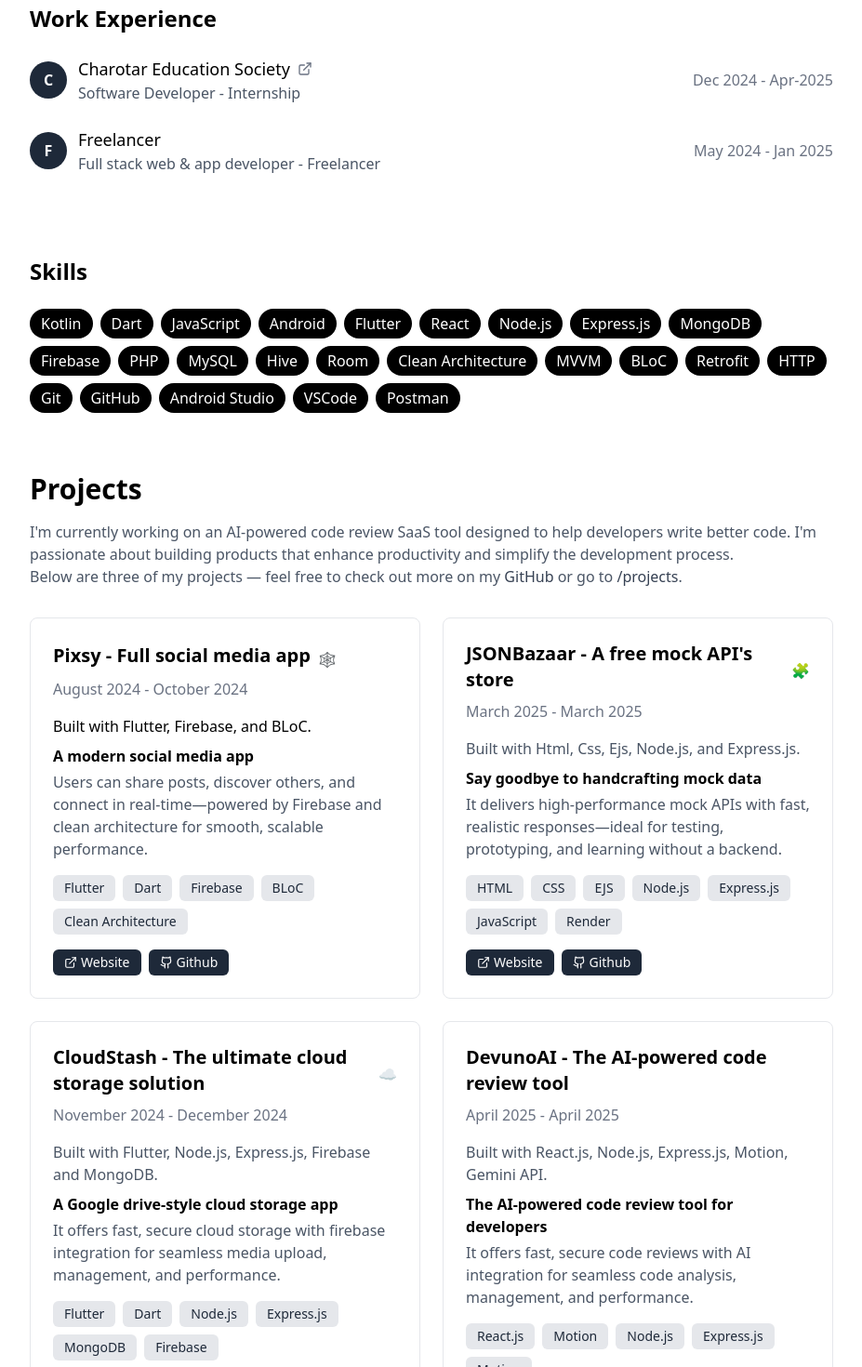
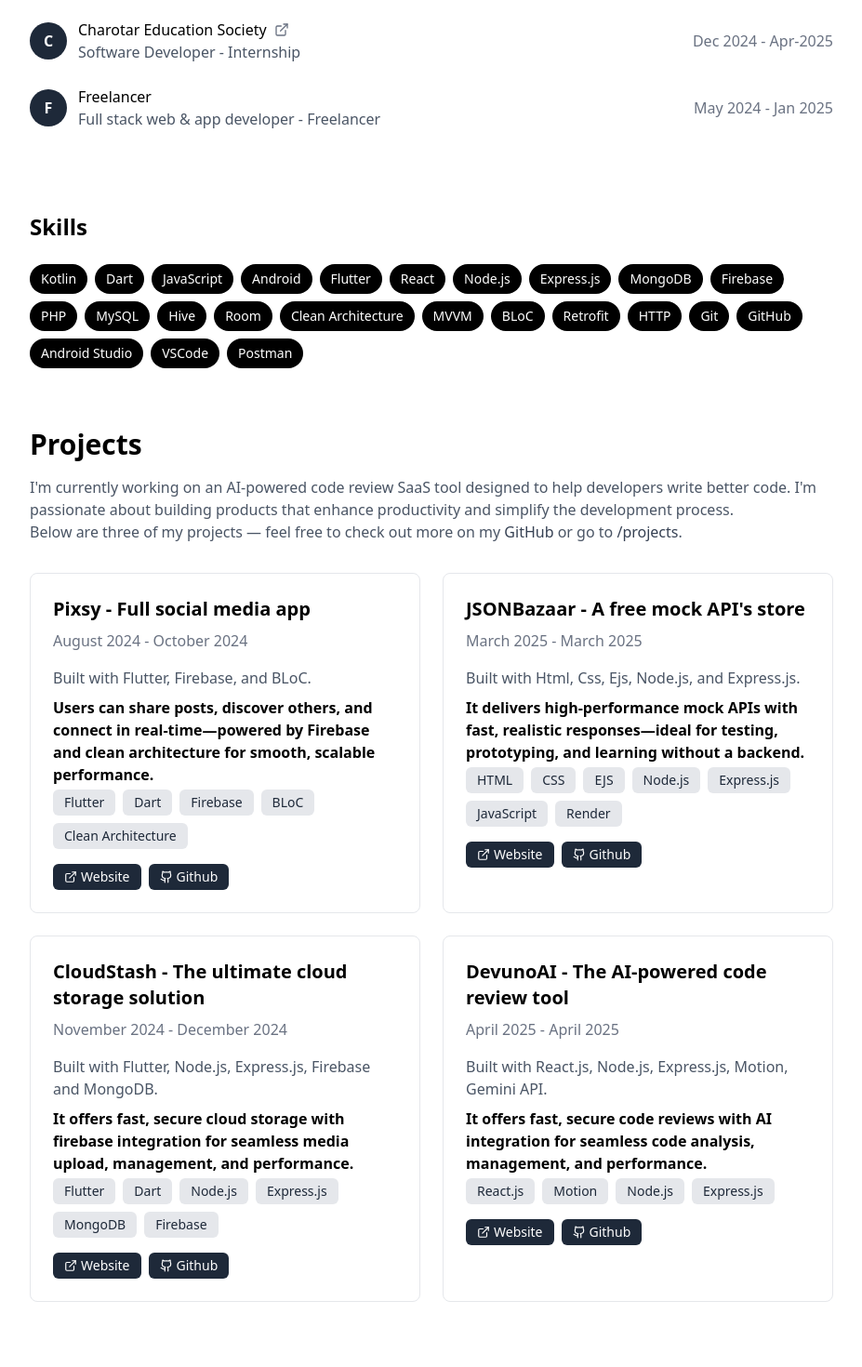
Before and after one commit to vivekupasani/portfolio, a React (Vite) app: page / in a window 1280 px wide. Shown: the part 540-2010 px from the top of the page at 93% size, without its empty margins (176-1103 px from the left). Built offline with nearby package versions, Linux system fonts and the light colour scheme.

Commit message:
Added animation

```diff
--- a/src/App.jsx
+++ b/src/App.jsx
@@ -21,31 +21,9 @@ import {
 } from "lucide-react";
 function App() {
   return (
-    <motion.div
-      initial={{ opacity: 0 }}
-      animate={{ opacity: 1 }}
-      exit={{ opacity: 0 }}
-      transition={{
-        ease: ["anticipate", "anticipate"],
-        duration: 2,
-        type: "tween",
-      }}
-      className="min-h-screen bg-white"
-    >
+    <motion.div className="min-h-screen bg-white">
       {/* Navigation */}
-      <motion.div
-        initial={{ opacity: 0 }}
-        animate={{ opacity: 1 }}
-        exit={{ opacity: 0 }}
-        transition={{
-          type: "spring",
-          stiffness: 100,
-          damping: 20,
-          mass: 0.5,
-          duration: 3,
-        }}
-        className="flex justify-center pt-8 pb-4"
-      >
+      <motion.div className="flex justify-center pt-8 pb-4">
         <div className="flex items-center bg-white rounded-full shadow-md px-4 py-2 space-x-4">
           <Link to="/" className="p-2 rounded-full hover:bg-gray-100">
             <Home size={20} />
--- a/src/pages/HomePage.jsx
+++ b/src/pages/HomePage.jsx
@@ -30,22 +30,82 @@ const HomePage = () => {
     "VSCode",
     "Postman",
   ];
+
+  const projects = [
+    {
+      title: "Pixsy - Full social media app",
+      duration: "August 2024 - October 2024",
+      description: "Built with Flutter, Firebase, and BLoC.",
+      details:
+        "Users can share posts, discover others, and connect in real-time—powered by Firebase and clean architecture for smooth, scalable performance.",
+      tags: ["Flutter", "Dart", "Firebase", "BLoC", "Clean Architecture"],
+      website: "https://pixsy-b2ccb.web.app/",
+      github: "https://github.com/vivekupasani/pixsy",
+    },
+    {
+      title: "JSONBazaar - A free mock API's store",
+      duration: "March 2025 - March 2025",
+      description: "Built with Html, Css, Ejs, Node.js, and Express.js.",
+      details:
+        "It delivers high-performance mock APIs with fast, realistic responses—ideal for testing, prototyping, and learning without a backend.",
+      tags: [
+        "HTML",
+        "CSS",
+        "EJS",
+        "Node.js",
+        "Express.js",
+        "JavaScript",
+        "Render",
+      ],
+      website: "https://jsonbazaar.onrender.com",
+      github: "https://github.com/vivekupasani/jsonbazaar",
+    },
+    {
+      title: "CloudStash - The ultimate cloud storage solution",
+      duration: "November 2024 - December 2024",
+      description:
+        "Built with Flutter, Node.js, Express.js, Firebase and MongoDB.",
+      details:
+        "It offers fast, secure cloud storage with firebase integration for seamless media upload, management, and performance.",
+      tags: ["Flutter", "Dart", "Node.js", "Express.js", "MongoDB", "Firebase"],
+      website: "https://cloudstash-vivekupasani.onrender.com/",
+      github: "https://github.com/vivekupasani/cloudstash",
+    },
+    {
+      title: "DevunoAI - The AI-powered code review tool",
+      duration: "April 2025 - April 2025",
+      description:
+        "Built with React.js, Node.js, Express.js, Motion, Gemini API.",
+      details:
+        "It offers fast, secure code reviews with AI integration for seamless code analysis, management, and performance.",
+      tags: ["React.js", "Motion", "Node.js", "Express.js"],
+      website: "https://devuno.onrender.com/",
+      github: "https://github.com/vivekupasani/devuno",
+    },
+  ];
+
   return (
     <div className="max-w-4xl mx-auto px-4">
       {/* Hero Section */}
-      <div className="flex flex-col md:flex-row items-center justify-between py-12">
+      <motion.div
+        initial={{ opacity: 0, y: -50 }}
+        animate={{ opacity: 1, y: 0 }}
+        transition={{ duration: 0.5, bounce: 0.25, delay: 0.2 }}
+        exit={{ opacity: 0, y: 50 }}
+        className="flex flex-col md:flex-row items-center justify-between py-12"
+      >
         <div className="md:mr-8">
-          <h1 className="text-4xl font-bold mb-2">Hi, I'm Vivek</h1>
+          <h1 className="text-3xl font-bold mb-2">Hi, I'm Vivek</h1>
           <p className="flex items-center text-gray-600 mb-4">
             <span className="h-2 w-2 bg-pink-500 rounded-full mr-2"></span>
             Based in India
           </p>
-          <p className="text-lg text-gray-700 mb-4">
+          <p className="text-25 text-gray-700 mb-4">
             I'm a full-stack developer with a strong foundation in mobile app
             development and a growing expertise in MongoDB, Express.js,
             React.js, Node.js.
           </p>
-          <p className="text-gray-700 mb-6 ">
+          <p className="text-gray-700 mb-6 text-20 ">
             For quick connect just drop me a Hey! on X, I'm pretty active there.
           </p>
 
@@ -79,21 +139,30 @@ const HomePage = () => {
         </div>
         <motion.div
           initial={{ opacity: 0, rotate: 0 }}
-          animate={{ opacity: 1, rotate: 0 }}
+          animate={{ opacity: 1, rotate: 0, delay: 10 }}
           transition={{ duration: 0.5, bounce: 0.25 }}
           whileHover={{ scale: 1.05, rotate: 1 }}
           className="hover:shadow-fuchsia-400 w-88 h-58 rotate-2 rounded-full overflow-hidden shadow-lg shadow-gray-500 hidden md:block"
         >
-          <img
+          <motion.img
             src={mylogo}
+            initial={{ opacity: 0, rotate: 0 }}
+            animate={{ opacity: 1, rotate: 0, delay: 10 }}
+            transition={{ duration: 0.5, bounce: 0.25 }}
             alt="Vivek Upasani"
             className="w-full h-full object-cover shadow-lg shadow-gray-500 rounded-full"
           />
         </motion.div>
-      </div>
+      </motion.div>
 
       {/* Work Experience */}
-      <div className="md:py-8">
+      <motion.div
+        initial={{ opacity: 0, y: -50 }}
+        animate={{ opacity: 1, y: 0 }}
+        exit={{ opacity: 0, y: -50 }}
+        transition={{ duration: 0.5, bounce: 0.25, delay: 0.2 }}
+        className="md:py-8"
+      >
         <h2 className="text-2xl font-bold mb-6">Work Experience</h2>
 
         <div className="mb-6">
@@ -104,7 +173,7 @@ const HomePage = () => {
               </div>
               <div>
                 <div className="flex items-center">
-                  <h3 className="text-lg font-medium">
+                  <h3 className="text-40 font-medium">
                     Charotar Education Society
                   </h3>
                   <a href="https://cesociety.in/">
@@ -126,7 +195,7 @@ const HomePage = () => {
               </div>
               <div>
                 <div className="flex items-center">
-                  <h3 className="text-lg font-medium">Freelancer</h3>
+                  <h3 className="text-40 font-medium">Freelancer</h3>
                 </div>
                 <p className="text-gray-600">
                   Full stack web & app developer - Freelancer
@@ -136,31 +205,49 @@ const HomePage = () => {
             <p className="ml-13 sm:text-gray-500">May 2024 - Jan 2025</p>
           </div>
         </div>
-      </div>
+      </motion.div>
 
       {/* Skills */}
-      <div className="py-8">
+      <motion.div
+        initial={{ opacity: 0, y: 50 }}
+        whileInView={{ opacity: 1, y: 0 }}
+        exit={{ opacity: 0, y: -50 }}
+        transition={{ duration: 0.5, bounce: 0.25, delay: 0.1 }}
+        className="py-8"
+      >
         <h2 className="text-2xl font-bold mb-6">Skills</h2>
         <div className="flex flex-wrap gap-2">
           {skills.map((skill, index) => (
             <motion.span
               whileHover={{
-                scale: 1.2,
+                marginLeft: "10px",
+                marginRight: "10px",
+                shadow: "lg",
+                scale: 1.1,
+                boxShadow: "0 0 10px rgba(0, 0, 0, 0.5)",
                 transition: { duration: 0.2, bounce: 0.25 },
               }}
               key={index}
-              className="bg-black  text-white px-3 py-1 rounded-full"
+              className="bg-black text-sm text-white px-3 py-1.5 rounded-full"
             >
               {skill}
             </motion.span>
           ))}
         </div>
-      </div>
+      </motion.div>
 
       {/* Latest Work */}
-      <div className="py-8">
-        <h2 className="text-2xl sm:text-3xl font-bold mb-4 ">Projects</h2>
-        <p className="text-gray-600 mb-8">
+      <motion.div
+        initial={{ opacity: 0, y: 50 }}
+        whileInView={{ opacity: 1, y: 0 }}
+        exit={{ opacity: 0, y: -50 }}
+        transition={{ duration: 0.5, bounce: 0.25, delay: 0.1 }}
+        className="py-8"
+      >
+        <h2 className="text-2xl sm:text-3xl font-npm font-bold mb-4 ">
+          Projects
+        </h2>
+        <p className="text-gray-600 text-25 mb-8">
           I'm currently working on an AI-powered code review SaaS tool designed
           to help developers write better code. I'm passionate about building
           products that enhance productivity and simplify the development
@@ -179,248 +266,66 @@ const HomePage = () => {
           .
         </p>
 
-        <div className="grid grid-cols-1 md:grid-cols-2 gap-6">
-          {/* Project 1 */}
-          <div className="border border-gray-200 rounded-lg p-6">
+        <motion.div
+          initial={{ opacity: 0, y: 50 }}
+          whileInView={{ opacity: 1, y: 0 }}
+          transition={{ duration: 0.5, bounce: 0.25, delay: 0.1 }}
+          className="grid grid-cols-1 md:grid-cols-2 gap-6"
+        >
+          {projects.map((project, index) => (
+            <motion.div
+              whileHover={{
+                scale: 1.01,
+                boxShadow: "0 0 10px rgb(231, 187, 255)",
+                transition: { duration: 0.2, bounce: 0.25 },
+              }}
+              key={index}
+              className="border border-gray-200 rounded-lg p-6"
+            >
               <div className="flex items-center mb-2">
-              <h3 className="text-xl font-bold">
-                Pixsy - Full social media app
-              </h3>
-              <span className="ml-2 mt-2">🕸️</span>
+                <h3 className="text-xl font-bold">{project.title}</h3>
               </div>
-            <p className="text-gray-500 mb-4">August 2024 - October 2024</p>
-
-            <p className="tex t-gray-600 mb-2">
-              Built with Flutter, Firebase, and BLoC.
-            </p>
-            <p className="font-semibold mb-1">A modern social media app</p>
-            <p className="text-gray-600 mb-4">
-              Users can share posts, discover others, and connect in
-              real-time—powered by Firebase and clean architecture for smooth,
-              scalable performance.
-            </p>
-
+              <p className="text-gray-500 mb-4">{project.duration}</p>
+              <p className="text-gray-600 mb-2">{project.description}</p>
+              <p className="font-semibold mb-1">{project.details}</p>
               <div className="flex flex-wrap gap-2 mb-4">
-              <span className="bg-gray-200 text-gray-800 px-3 py-1 rounded-md text-sm">
-                Flutter
+                {project.tags.map((tag, tagIndex) => (
+                  <span
+                    key={tagIndex}
+                    className="bg-gray-200 text-gray-800 px-3 py-1 rounded-md text-sm"
+                  >
+                    {tag}
                   </span>
-              <span className="bg-gray-200 text-gray-800 px-3 py-1 rounded-md text-sm">
-                Dart
-              </span>
-              <span className="bg-gray-200 text-gray-800 px-3 py-1 rounded-md text-sm">
-                Firebase
-              </span>
-              <span className="bg-gray-200 text-gray-800 px-3 py-1 rounded-md text-sm">
-                BLoC
-              </span>
-              <span className="bg-gray-200 text-gray-800 px-3 py-1 rounded-md text-sm">
-                Clean Architecture
-              </span>
+                ))}
               </div>
-
               <div className="flex space-x-2">
                 <a
-                href="https://pixsy-b2ccb.web.app/"
+                  href={project.website}
                   className="flex items-center bg-gray-800 text-white px-3 py-1 rounded-md text-sm hover:bg-gray-700"
                 >
                   <ExternalLink className="mr-1" size={14} />
                   Website
                 </a>
                 <a
-                href="https://github.com/vivekupasani/pixsy"
+                  href={project.github}
                   className="flex items-center bg-gray-800 text-white px-3 py-1 rounded-md text-sm hover:bg-gray-700"
                 >
                   <Github className="mr-1" size={14} />
                   Github
                 </a>
               </div>
-          </div>
-
-          {/* Project 2 */}
-          <div className="border border-gray-200 rounded-lg p-6">
-            <div className="flex items-center mb-2">
-              <h3 className="text-xl font-bold">
-                JSONBazaar - A free mock API's store
-              </h3>
-              <span className="ml-2 mt-2">🧩</span>
-            </div>
-            <p className="text-gray-500 mb-4">March 2025 - March 2025</p>
-
-            <p className="text-gray-600 mb-2">
-              Built with Html, Css, Ejs, Node.js, and Express.js.
-            </p>
-            <p className="font-semibold mb-1">
-              Say goodbye to handcrafting mock data
-            </p>
-            <p className="text-gray-600 mb-4">
-              It delivers high-performance mock APIs with fast, realistic
-              responses—ideal for testing, prototyping, and learning without a
-              backend.
-            </p>
-
-            <div className="flex flex-wrap gap-2 mb-4">
-              <span className="bg-gray-200 text-gray-800 px-3 py-1 rounded-md text-sm">
-                HTML
-              </span>
-              <span className="bg-gray-200 text-gray-800 px-3 py-1 rounded-md text-sm">
-                CSS
-              </span>
-              <span className="bg-gray-200 text-gray-800 px-3 py-1 rounded-md text-sm">
-                EJS
-              </span>
-              <span className="bg-gray-200 text-gray-800 px-3 py-1 rounded-md text-sm">
-                Node.js
-              </span>
-              <span className="bg-gray-200 text-gray-800 px-3 py-1 rounded-md text-sm">
-                Express.js
-              </span>
-              <span className="bg-gray-200 text-gray-800 px-3 py-1 rounded-md text-sm">
-                JavaScript
-              </span>
-              <span className="bg-gray-200 text-gray-800 px-3 py-1 rounded-md text-sm">
-                Render
-              </span>
-            </div>
-
-            <div className="flex space-x-2">
-              <a
-                href="https://jsonbazaar.onrender.com"
-                className="flex items-center bg-gray-800 text-white px-3 py-1 rounded-md text-sm hover:bg-gray-700"
-              >
-                <ExternalLink className="mr-1" size={14} />
-                Website
-              </a>
-              <a
-                href="https://github.com/vivekupasani/jsonbazaar"
-                className="flex items-center bg-gray-800 text-white px-3 py-1 rounded-md text-sm hover:bg-gray-700"
-              >
-                <Github className="mr-1" size={14} />
-                Github
-              </a>
-            </div>
-          </div>
-
-          {/* Project 3 */}
-          <div className="border border-gray-200 rounded-lg p-6">
-            <div className="flex items-center mb-2">
-              <h3 className="text-xl font-bold">
-                CloudStash - The ultimate cloud storage solution
-              </h3>
-              <span className="ml-2 mt-2">☁️</span>
-            </div>
-            <p className="text-gray-500 mb-4">November 2024 - December 2024</p>
-
-            <p className="text-gray-600 mb-2">
-              Built with Flutter, Node.js, Express.js, Firebase and MongoDB.
-            </p>
-            <p className="font-semibold mb-1">
-              A Google drive-style cloud storage app
-            </p>
-            <p className="text-gray-600 mb-4">
-              It offers fast, secure cloud storage with firebase integration for
-              seamless media upload, management, and performance.
-            </p>
-
-            <div className="flex flex-wrap gap-2 mb-4">
-              <span className="bg-gray-200 text-gray-800 px-3 py-1 rounded-md text-sm">
-                Flutter
-              </span>
-              <span className="bg-gray-200 text-gray-800 px-3 py-1 rounded-md text-sm">
-                Dart
-              </span>
-              <span className="bg-gray-200 text-gray-800 px-3 py-1 rounded-md text-sm">
-                Node.js
-              </span>
-              <span className="bg-gray-200 text-gray-800 px-3 py-1 rounded-md text-sm">
-                Express.js
-              </span>
-              <span className="bg-gray-200 text-gray-800 px-3 py-1 rounded-md text-sm">
-                MongoDB
-              </span>
-              <span className="bg-gray-200 text-gray-800 px-3 py-1 rounded-md text-sm">
-                Firebase
-              </span>
-            </div>
-
-            <div className="flex space-x-2">
-              <a
-                href="https://cloudstash-vivekupasani.onrender.com/"
-                className="flex items-center bg-gray-800 text-white px-3 py-1 rounded-md text-sm hover:bg-gray-700"
-              >
-                <ExternalLink className="mr-1" size={14} />
-                Website
-              </a>
-              <a
-                href="https://github.com/vivekupasani/cloudstash"
-                className="flex items-center bg-gray-800 text-white px-3 py-1 rounded-md text-sm hover:bg-gray-700"
-              >
-                <Github className="mr-1" size={14} />
-                Github
-              </a>
-            </div>
-          </div>
-
-          {/* Project 4 */}
-          <div className="border border-gray-200 rounded-lg p-6">
-            <div className="flex items-center mb-2">
-              <h3 className="text-xl font-bold">
-                DevunoAI - The AI-powered code review tool
-              </h3>
-              {/* <span className="ml-2 mt-2">🕵️‍♀️</span> */}
-            </div>
-            <p className="text-gray-500 mb-4">April 2025 - April 2025</p>
-
-            <p className="text-gray-600 mb-2">
-              Built with React.js, Node.js, Express.js, Motion, Gemini API.
-            </p>
-            <p className="font-semibold mb-1">
-              The AI-powered code review tool for developers
-            </p>
-            <p className="text-gray-600 mb-4">
-              It offers fast, secure code reviews with AI integration for
-              seamless code analysis, management, and performance.
-            </p>
-
-            <div className="flex flex-wrap gap-2 mb-4">
-              <span className="bg-gray-200 text-gray-800 px-3 py-1 rounded-md text-sm">
-                React.js
-              </span>
-              <span className="bg-gray-200 text-gray-800 px-3 py-1 rounded-md text-sm">
-                Motion
-              </span>
-              <span className="bg-gray-200 text-gray-800 px-3 py-1 rounded-md text-sm">
-                Node.js
-              </span>
-              <span className="bg-gray-200 text-gray-800 px-3 py-1 rounded-md text-sm">
-                Express.js
-              </span>
-              <span className="bg-gray-200 text-gray-800 px-3 py-1 rounded-md text-sm">
-                Motion
-              </span>
-            </div>
-
-            <div className="flex space-x-2">
-              <a
-                href="https://devuno.onrender.com/"
-                className="flex items-center bg-gray-800 text-white px-3 py-1 rounded-md text-sm hover:bg-gray-700"
-              >
-                <ExternalLink className="mr-1" size={14} />
-                Website
-              </a>
-              <a
-                href="https://github.com/vivekupasani/devuno"
-                className="flex items-center bg-gray-800 text-white px-3 py-1 rounded-md text-sm hover:bg-gray-700"
-              >
-                <Github className="mr-1" size={14} />
-                Github
-              </a>
-            </div>
-          </div>
-        </div>
-      </div>
+            </motion.div>
+          ))}
+        </motion.div>
+      </motion.div>
 
       {/* Contact */}
-      <div className="py-16">
+      <motion.div
+        initial={{ opacity: 0, y: 50 }}
+        whileInView={{ opacity: 1, y: 0 }}
+        transition={{ duration: 0.5, bounce: 0.25, delay: 0.1 }}
+        className="py-16"
+      >
         <div className="text-center">
           <span className="inline-block bg-black text-white px-4 py-1 rounded-md text-sm mb-4">
             Contact
@@ -438,8 +343,8 @@ const HomePage = () => {
           </p>
           <p className="text-gray-600">I respond the quickest to mails.</p>
         </div>
-      </div>
-      <p className="text-center text-gray-300 p-10">
+      </motion.div>
+      <p className="text-center text-gray-100 p-10">
         The portfolio design is inspired from{" "}
         <a
           className=" underline underline-offset-3 hover:text-black"
```
Also changed, not shown: src/pages/Projects.jsx (+91 -33 lines). Lines whose indentation alone changed are shown as unchanged.
